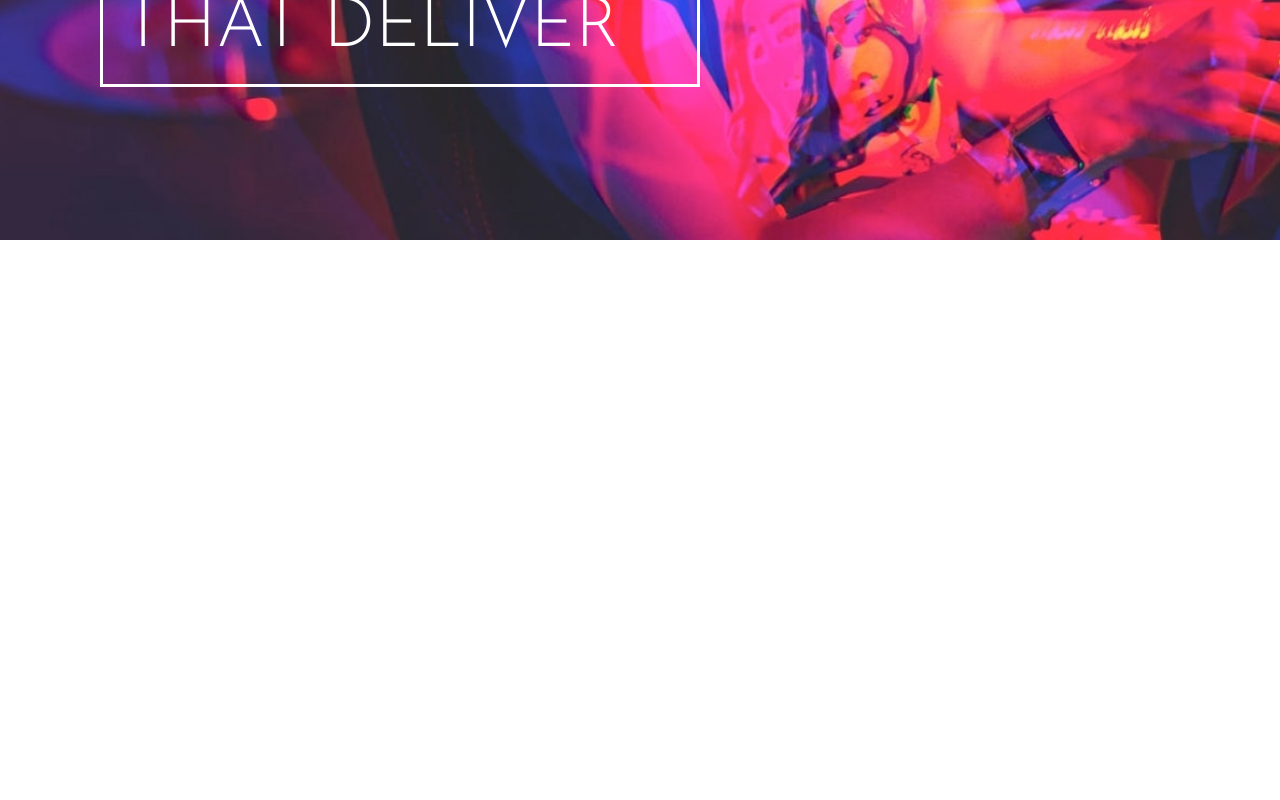
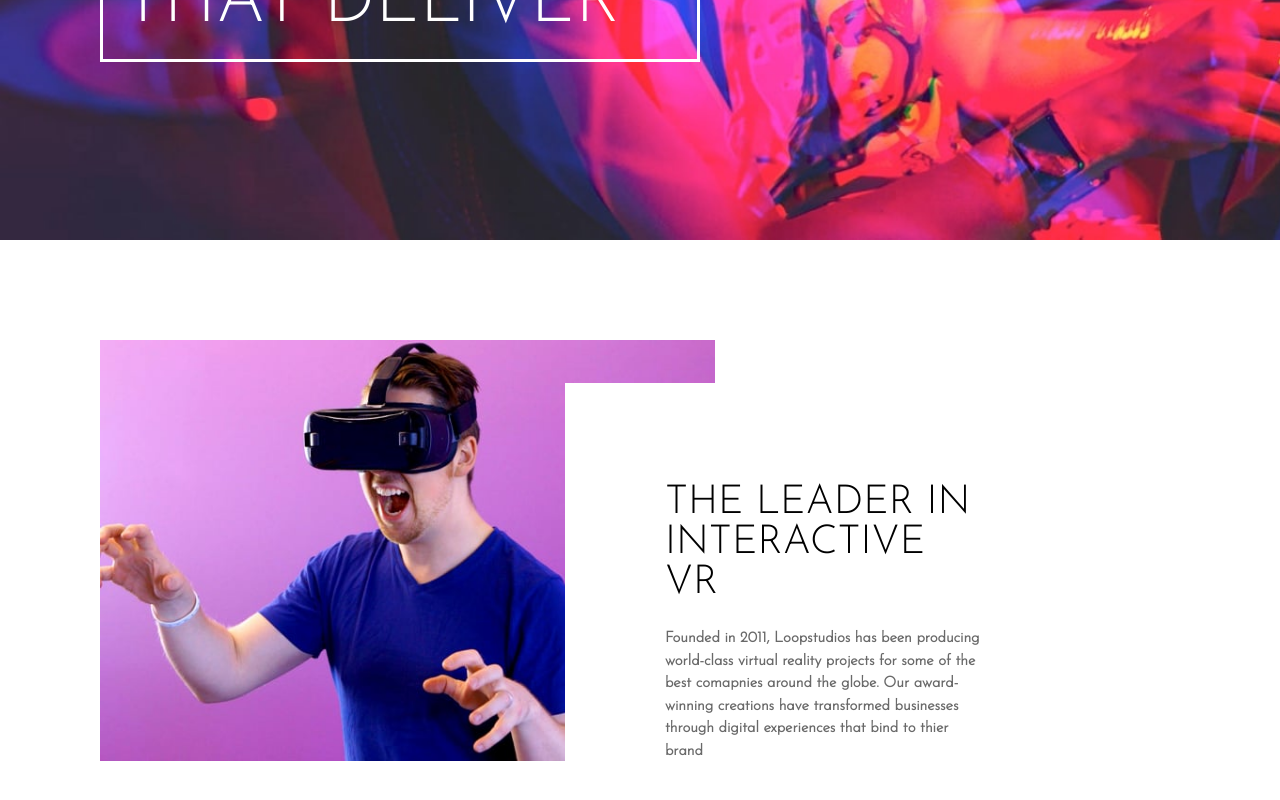
Before and after one commit to musikhood/loopstudios, a React (Create React App) app: page / in a window 1280 px wide. Shown: the part 460-1260 px from the top of the page. Built offline with nearby package versions, Linux system fonts and the light colour scheme.

Commit message:
Add about section

```diff
--- a/src/App.js
+++ b/src/App.js
@@ -1,10 +1,12 @@
 import React from "react";
-import Header from "./containers/Header";
+import About from "./containers/About/About";
+import Header from "./containers/Header/Header";
 
 function App() {
   return (
     <div>
       <Header />
+      <About />
     </div>
   );
 }
--- a/src/components/Navbar.js
+++ b/src/components/Navbar/Navbar.js
@@ -1,8 +1,8 @@
 import React, { useState, useEffect } from "react";
 import "./navbar.scss";
-import logo from "../images/logo.svg";
-import menuOpen from "../images/icon-hamburger.svg";
-import menuClose from "../images/icon-close.svg";
+import logo from "../../images/logo.svg";
+import menuOpen from "../../images/icon-hamburger.svg";
+import menuClose from "../../images/icon-close.svg";
 
 function Nav({ name }) {
   return (
@@ -36,6 +36,7 @@ function Navbar() {
   window.addEventListener("resize", () => {
     if (window.innerWidth > 800) {
       setIsOpen(false);
+      setChangeColor(false);
     }
   });
   window.addEventListener("scroll", () => {
--- a/src/components/navbar.scss
+++ b/src/components/Navbar/navbar.scss
@@ -3,7 +3,10 @@
   justify-content: space-between;
   align-items: center;
   transition: background-color 0.2s;
-  padding: 5rem 0;
+  padding-top: 5rem;
+  max-width: 124rem;
+  width: 100%;
+  margin: 0 auto;
   @media screen and (max-width: 800px) {
     padding: 5rem 2rem;
     position: fixed;
--- /dev/null
+++ b/src/containers/About/About.js
@@ -0,0 +1,37 @@
+import React, { useState } from "react";
+import "./about.scss";
+import imgMobile from "../../images/mobile/image-interactive.jpg";
+import imgDesktop from "../../images/desktop/image-interactive.jpg";
+
+function About() {
+  const [scaleImg, setScaleImg] = useState(false);
+  window.addEventListener("resize", () => {
+    if (window.innerWidth > 800) {
+      setScaleImg(true);
+    } else {
+      setScaleImg(false);
+    }
+  });
+  return (
+    <section className="about">
+      <div className="about__image-box">
+        <img
+          src={scaleImg ? imgDesktop : imgMobile}
+          alt="img"
+          className="about__image"
+        />
+      </div>
+      <div className="about__text">
+        <h3 className="about__h3">the leader in interactive vr</h3>
+        <p className="about__p">
+          Founded in 2011, Loopstudios has been producing world-class virtual
+          reality projects for some of the best comapnies around the globe. Our
+          award-winning creations have transformed businesses through digital
+          experiences that bind to thier brand
+        </p>
+      </div>
+    </section>
+  );
+}
+
+export default About;
--- /dev/null
+++ b/src/containers/About/about.scss
@@ -0,0 +1,57 @@
+.about {
+  max-width: 32rem;
+  margin: 10rem auto;
+  display: flex;
+  flex-direction: column;
+  gap: 5rem;
+  padding: 0 2rem;
+  @media screen and (min-width: 800px) {
+    flex-direction: row;
+    max-width: 144rem;
+    padding: 0 10rem;
+    &__image-box {
+      flex-basis: 50%;
+      @media screen and (min-width: 1270px) {
+        flex-basis: 60%;
+      }
+    }
+  }
+  &__image {
+    width: 100%;
+  }
+  &__text {
+    text-align: center;
+    font-family: var(--default-font);
+    @media screen and (min-width: 800px) {
+      flex-basis: 50%;
+      align-self: center;
+    }
+    @media screen and (min-width: 1270px) {
+      flex-basis: 40%;
+      align-self: flex-end;
+      text-align: left;
+      background-color: var(--white);
+      transform: translateX(-200px);
+      padding: 10rem 0 0 10rem;
+    }
+  }
+  &__h3 {
+    font-size: 3rem;
+    font-weight: 300;
+    text-transform: uppercase;
+    margin-bottom: 2.5rem;
+    @media screen and (min-width: 1270px) {
+      font-size: 4rem;
+    }
+  }
+  &__p {
+    font-size: 1.5rem;
+    padding: 0 1rem;
+    line-height: 1.5;
+    font-weight: bold;
+    color: var(--very-dark-grey);
+    @media screen and (min-width: 1270px) {
+      padding: 0;
+    }
+  }
+}
--- a/src/containers/Header.js
+++ b/src/containers/Header/Header.js
@@ -1,5 +1,5 @@
 import React from "react";
-import Navbar from "../components/Navbar";
+import Navbar from "../../components/Navbar/Navbar";
 import "./header.scss";
 function Header() {
   return (
--- a/src/containers/header.scss
+++ b/src/containers/Header/header.scss
@@ -1,13 +1,14 @@
 .header {
-  background-image: url("../images/mobile/image-hero.jpg");
+  background-image: url("../../images/mobile/image-hero.jpg");
   background-size: cover;
   background-repeat: no-repeat;
-  min-height: 840px;
+  min-height: 800px;
   padding: 0 5rem;
   display: flex;
   flex-direction: column;
+
   @media screen and (min-width: 800px) {
-    background-image: url("../images/desktop/image-hero.jpg");
+    background-image: url("../../images/desktop/image-hero.jpg");
     background-position: top left;
     min-height: 700px;
     padding: 0 10rem;
@@ -17,6 +18,9 @@
     display: flex;
     justify-content: center;
     align-items: center;
+    max-width: 124rem;
+    width: 100%;
+    margin: 0 auto;
     @media screen and (min-width: 800px) {
       justify-content: flex-start;
     }
@@ -29,7 +33,7 @@
       text-transform: uppercase;
       border: 3px solid var(--white);
       padding: 2rem;
-      max-width: min-content;
+      max-width: 320px;
       display: block;
       @media screen and (max-width: 360px) {
         font-size: 3rem;
```
